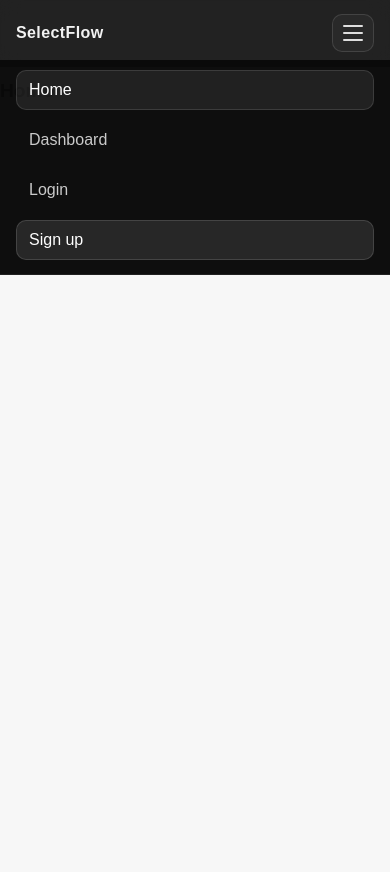
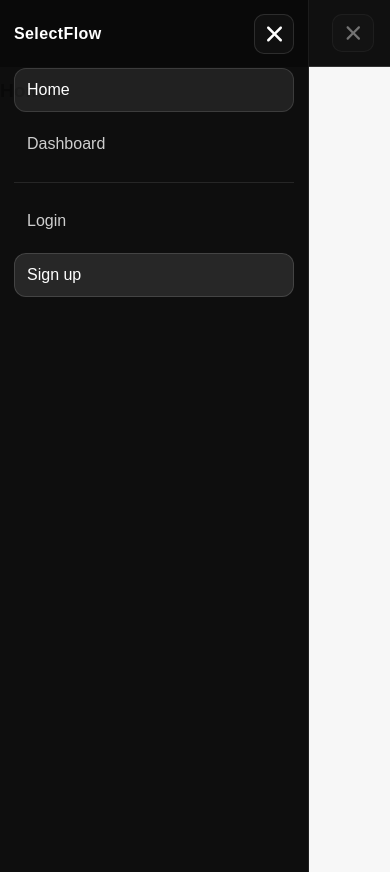
Before and after one commit to kofiarhin/select-flow, a React (Vite) app in the folder client/: page / in a window 390 px wide. Both pictures are taken after a click on the button "Toggle navigation". Before the commit the page ends 844 px from the top, so only its background shows below. Built offline with nearby package versions, Linux system fonts and the light colour scheme; no server answers.

Commit message:
feat(nav): add responsive header with mobile sidenav + FontAwesome icons; opt into React Router v7 future flags

```diff
--- a/client/src/components/Header/Header.jsx
+++ b/client/src/components/Header/Header.jsx
@@ -1,5 +1,7 @@
 import { NavLink, useLocation } from "react-router-dom";
 import { useEffect, useMemo, useState } from "react";
+import { FontAwesomeIcon } from "@fortawesome/react-fontawesome";
+import { faBars, faXmark } from "@fortawesome/free-solid-svg-icons";
 import "./header.styles.scss";
 
 const Header = () => {
@@ -7,12 +9,10 @@ const Header = () => {
   const location = useLocation();
 
   const isClientGallery = useMemo(() => {
-    // hides nav on client gallery route (optional)
     return location.pathname.startsWith("/gallery/");
   }, [location.pathname]);
 
   useEffect(() => {
-    // close menu on route change
     setOpen(false);
   }, [location.pathname]);
 
@@ -25,19 +25,19 @@ const Header = () => {
           SelectFlow
         </NavLink>
 
+        {/* Mobile toggle (FontAwesomeIcon) */}
         <button
-          className="nav__toggle"
+          className="nav__iconBtn"
           type="button"
           aria-label="Toggle navigation"
           aria-expanded={open}
           onClick={() => setOpen((v) => !v)}
         >
-          <span className="nav__bar" />
-          <span className="nav__bar" />
-          <span className="nav__bar" />
+          <FontAwesomeIcon icon={open ? faXmark : faBars} />
         </button>
 
-        <nav className={`nav__menu ${open ? "nav__menu--open" : ""}`}>
+        {/* Desktop nav */}
+        <nav className="nav__menu nav__menu--desktop" aria-label="Main">
           <NavLink
             to="/"
             className={({ isActive }) =>
@@ -79,6 +79,70 @@ const Header = () => {
           </NavLink>
         </nav>
       </div>
+
+      {/* Backdrop */}
+      <div
+        className={`nav__backdrop ${open ? "nav__backdrop--show" : ""}`}
+        onClick={() => setOpen(false)}
+      />
+
+      {/* Mobile side nav */}
+      <aside className={`sidenav ${open ? "sidenav--open" : ""}`}>
+        <div className="sidenav__top">
+          <span className="sidenav__brand">SelectFlow</span>
+
+          <button
+            className="sidenav__close"
+            type="button"
+            aria-label="Close navigation"
+            onClick={() => setOpen(false)}
+          >
+            <FontAwesomeIcon icon={faXmark} />
+          </button>
+        </div>
+
+        <nav className="sidenav__links" aria-label="Mobile">
+          <NavLink
+            to="/"
+            className={({ isActive }) =>
+              `sidenav__link ${isActive ? "sidenav__link--active" : ""}`
+            }
+          >
+            Home
+          </NavLink>
+
+          <NavLink
+            to="/dashboard"
+            className={({ isActive }) =>
+              `sidenav__link ${isActive ? "sidenav__link--active" : ""}`
+            }
+          >
+            Dashboard
+          </NavLink>
+
+          <div className="sidenav__divider" />
+
+          <NavLink
+            to="/login"
+            className={({ isActive }) =>
+              `sidenav__link ${isActive ? "sidenav__link--active" : ""}`
+            }
+          >
+            Login
+          </NavLink>
+
+          <NavLink
+            to="/register"
+            className={({ isActive }) =>
+              `sidenav__link sidenav__link--primary ${
+                isActive ? "sidenav__link--active" : ""
+              }`
+            }
+          >
+            Sign up
+          </NavLink>
+        </nav>
+      </aside>
     </header>
   );
 };
--- a/client/src/components/Header/header.styles.scss
+++ b/client/src/components/Header/header.styles.scss
@@ -8,6 +8,7 @@
 }
 
 .nav__inner {
+  position: relative;
   max-width: 1100px;
   margin: 0 auto;
   padding: 14px 16px;
@@ -24,7 +25,8 @@
   text-decoration: none;
 }
 
-.nav__toggle {
+/* Icon button (FontAwesomeIcon) */
+.nav__iconBtn {
   margin-left: auto;
   width: 42px;
   height: 38px;
@@ -32,35 +34,22 @@
   border: 1px solid rgba(255, 255, 255, 0.12);
   background: rgba(255, 255, 255, 0.03);
   display: inline-flex;
-  flex-direction: column;
+  align-items: center;
   justify-content: center;
-  gap: 5px;
-  padding: 0 10px;
   cursor: pointer;
 }
 
-.nav__bar {
-  height: 2px;
-  width: 100%;
-  background: rgba(255, 255, 255, 0.85);
-  border-radius: 999px;
+.nav__iconBtn svg {
+  color: #ffffff;
+  font-size: 18px;
 }
 
+/* Desktop nav */
 .nav__menu {
-  position: absolute;
-  left: 0;
-  right: 0;
-  top: 60px;
-  background: rgba(10, 10, 10, 0.98);
-  border-bottom: 1px solid rgba(255, 255, 255, 0.08);
-  padding: 10px 16px 14px;
   display: none;
-  flex-direction: column;
-  gap: 10px;
-}
-
-.nav__menu--open {
-  display: flex;
+  align-items: center;
+  gap: 8px;
+  margin-left: auto;
 }
 
 .nav__link {
@@ -98,28 +87,139 @@
 }
 
 .nav__spacer {
-  display: none;
+  width: 10px;
 }
 
+/* Backdrop */
+.nav__backdrop {
+  position: fixed;
+  inset: 0;
+  background: rgba(0, 0, 0, 0.55);
+  opacity: 0;
+  pointer-events: none;
+  transition: opacity 0.2s ease;
+  z-index: 55;
+}
+
+.nav__backdrop--show {
+  opacity: 1;
+  pointer-events: auto;
+}
+
+/* Side nav */
+.sidenav {
+  position: fixed;
+  top: 0;
+  left: 0;
+  height: 100vh;
+  width: 280px;
+  background: rgba(10, 10, 10, 0.98);
+  border-right: 1px solid rgba(255, 255, 255, 0.08);
+  transform: translateX(-102%);
+  transition: transform 0.22s ease;
+  z-index: 60;
+  padding: 14px;
+  display: flex;
+  flex-direction: column;
+  gap: 14px;
+}
+
+.sidenav--open {
+  transform: translateX(0);
+}
+
+.sidenav__top {
+  display: flex;
+  align-items: center;
+  justify-content: space-between;
+  gap: 12px;
+}
+
+.sidenav__brand {
+  color: #fff;
+  font-weight: 700;
+  letter-spacing: 0.4px;
+}
+
+.sidenav__close {
+  width: 40px;
+  height: 40px;
+  border-radius: 10px;
+  border: 1px solid rgba(255, 255, 255, 0.12);
+  background: rgba(255, 255, 255, 0.03);
+  cursor: pointer;
+  display: inline-flex;
+  align-items: center;
+  justify-content: center;
+}
+
+.sidenav__close svg {
+  color: #ffffff;
+  font-size: 20px;
+}
+
+.sidenav__links {
+  display: flex;
+  flex-direction: column;
+  gap: 10px;
+}
+
+.sidenav__link {
+  color: rgba(255, 255, 255, 0.8);
+  text-decoration: none;
+  padding: 12px 12px;
+  border-radius: 12px;
+  border: 1px solid transparent;
+  transition:
+    background 0.2s ease,
+    border-color 0.2s ease,
+    color 0.2s ease;
+}
+
+.sidenav__link:hover {
+  background: rgba(255, 255, 255, 0.06);
+  border-color: rgba(255, 255, 255, 0.08);
+  color: rgba(255, 255, 255, 0.95);
+}
+
+.sidenav__link--active {
+  background: rgba(255, 255, 255, 0.08);
+  border-color: rgba(255, 255, 255, 0.12);
+  color: #fff;
+}
+
+.sidenav__link--primary {
+  background: rgba(255, 255, 255, 0.1);
+  border-color: rgba(255, 255, 255, 0.14);
+  color: #fff;
+}
+
+.sidenav__divider {
+  height: 1px;
+  background: rgba(255, 255, 255, 0.1);
+  margin: 6px 0;
+}
+
+/* Desktop */
 @media (min-width: 900px) {
-  .nav__toggle {
-    display: none;
+  .nav__iconBtn,
+  .nav__backdrop,
+  .sidenav {
+    display: none !important;
   }
 
   .nav__menu {
-    position: static;
     display: flex;
-    flex-direction: row;
-    align-items: center;
-    gap: 8px;
-    padding: 0;
-    border: 0;
-    background: transparent;
-    margin-left: auto;
+  }
+}
+
+/* Mobile */
+@media (max-width: 899px) {
+  .nav__iconBtn {
+    display: inline-flex !important;
   }
 
-  .nav__spacer {
-    display: block;
-    width: 10px;
+  .nav__menu--desktop {
+    display: none !important;
   }
 }
--- a/client/src/pages/Home/Home.jsx
+++ b/client/src/pages/Home/Home.jsx
@@ -2,13 +2,22 @@ import { useEffect } from "react";
 
 const Home = () => {
   useEffect(() => {
-    const getHealth = async () => {
-      const url = "http://localhost:5000/api/health";
-      const res = await fetch(url);
-      console.log(res.ok);
-    };
-    getHealth();
+    if (!import.meta.env.DEV) return;
+
+    const ctrl = new AbortController();
+
+    (async () => {
+      try {
+        const res = await fetch("/api/health", { signal: ctrl.signal });
+        if (import.meta.env.DEV) console.log("health:", res.ok);
+      } catch (err) {
+        if (err?.name !== "AbortError") console.log("health error:", err);
+      }
+    })();
+
+    return () => ctrl.abort();
   }, []);
+
   return (
     <div>
       <h1 className="heading center">Home</h1>
```
Also changed, not shown: client/package.json (+9 -5 lines), client/src/pages/RegisterPage.jsx (+30 -7 lines), 1 other file (tests, documents, lock files or other folders).
